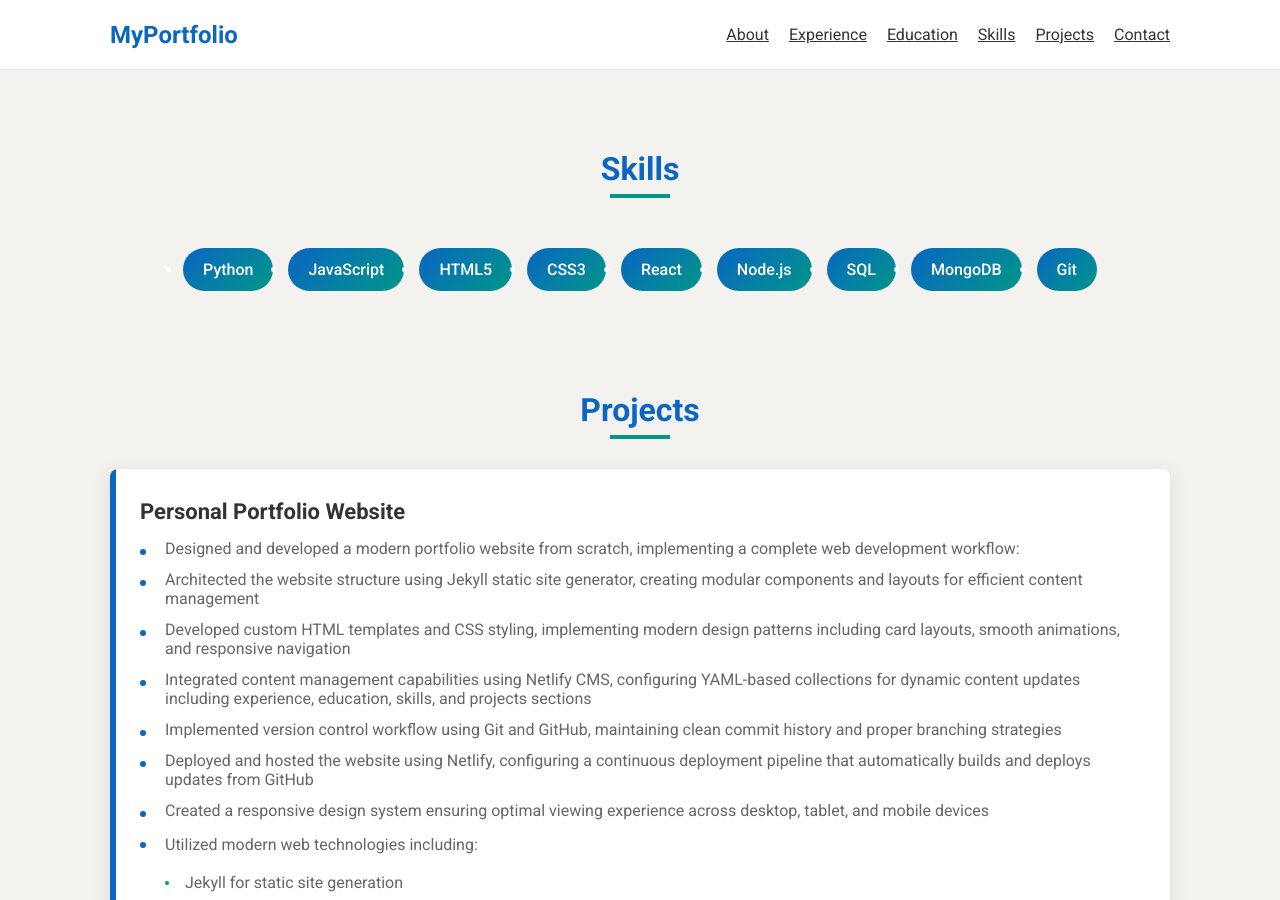
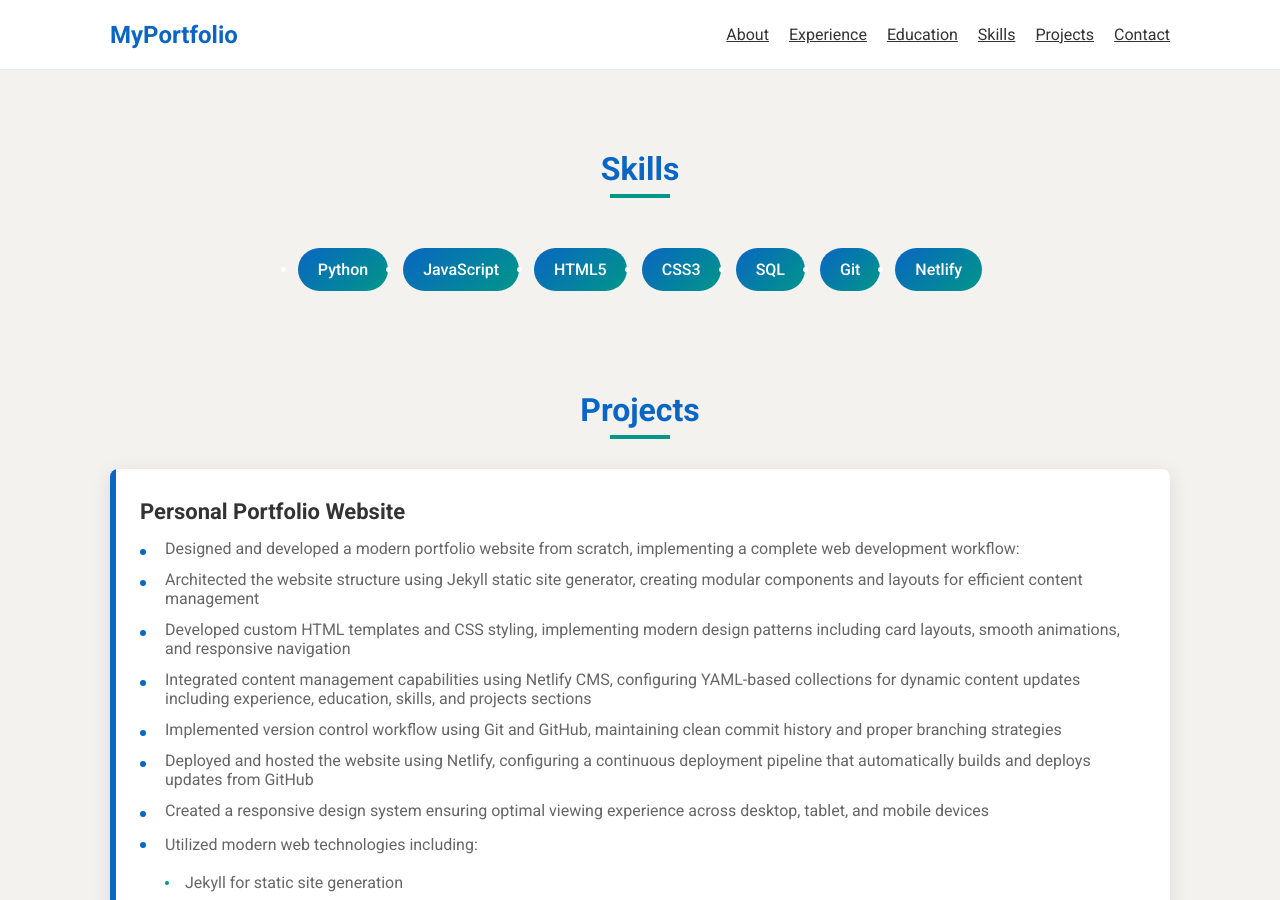
Before and after one commit to devdave666/resume, a Jekyll site: the page built from index.md, in a window 1280 px wide and 900 px high, scrolled down 2510 px. Built offline with Jekyll 4.4.1, drawn with Linux system fonts in a browser that asks for light colours; nearby versions of some CDN libraries.

Commit message:
Update Skills “skills”

```diff
--- a/_data/skills.yml
+++ b/_data/skills.yml
@@ -1,11 +1,8 @@
 skills:
-  - "Python"
-  - "JavaScript"
-  - "HTML5"
-  - "CSS3"
-  - "React"
-  - "Node.js"
-  - "SQL"
-  - "MongoDB"
-  - "Git"
-  # Add more skills as needed
+  - Python
+  - JavaScript
+  - HTML5
+  - CSS3
+  - SQL
+  - Git
+  - Netlify
```
